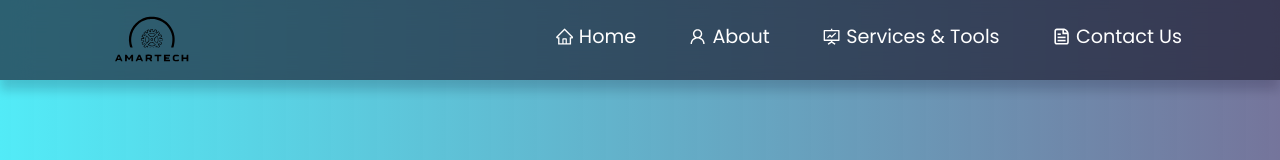
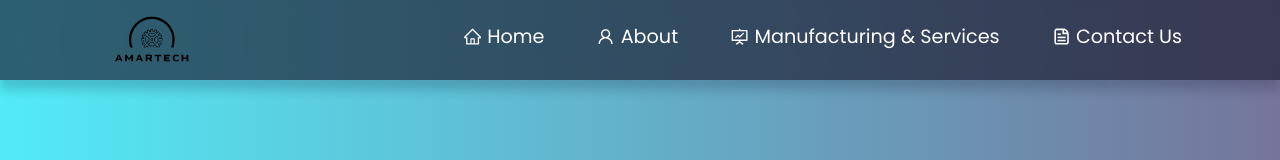
Before and after one commit to EnggAmartech/AmarTech, a React (Create React App) app: page / in a window 1280 px wide. Shown: the top 160 px of the page. Built offline with nearby package versions, Linux system fonts and the light colour scheme.

Commit message:
Update Navbar.js

```diff
--- a/src/components/Navbar.js
+++ b/src/components/Navbar.js
@@ -78,7 +78,7 @@ function NavBar() {
                 <AiOutlineFundProjectionScreen
                   style={{ marginBottom: "2px" }}
                 />{" "}
-                Services & tools
+                Manufacturing & Services
               </Nav.Link>
             </Nav.Item>
 
```
